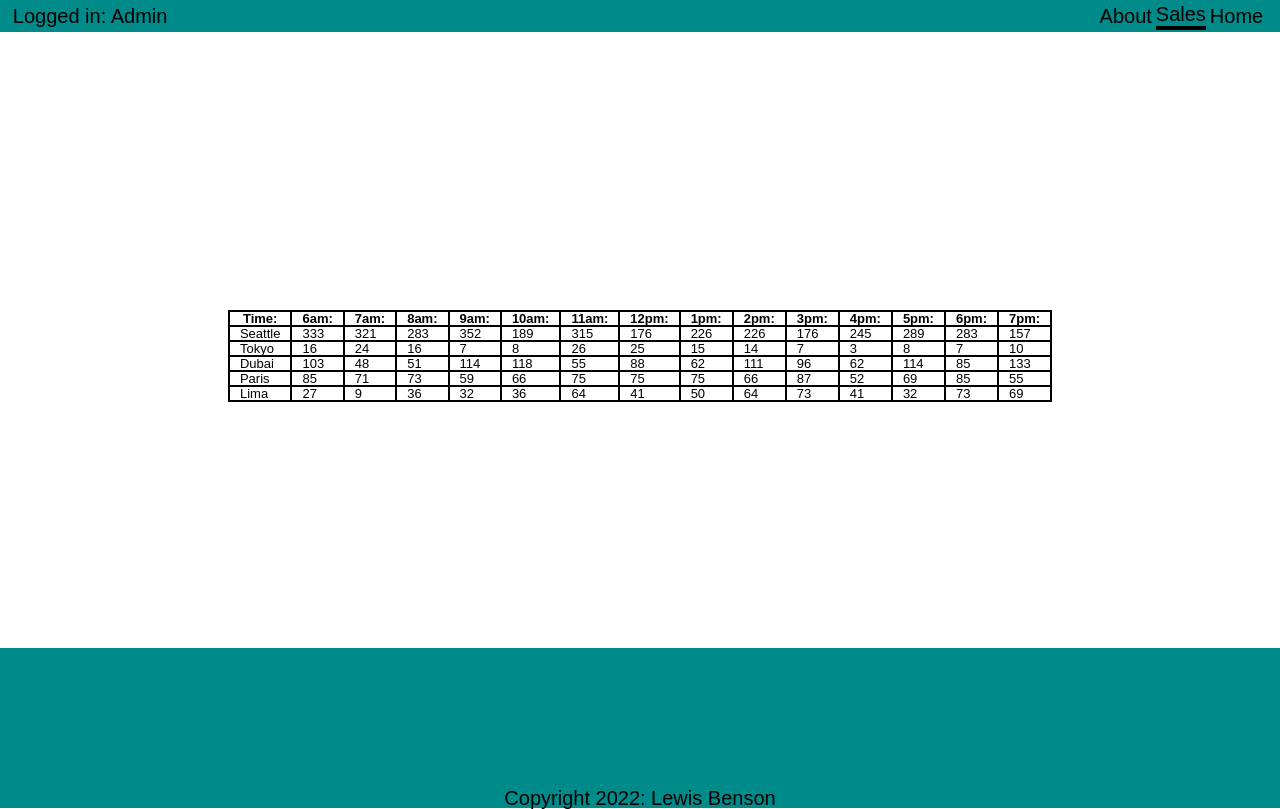
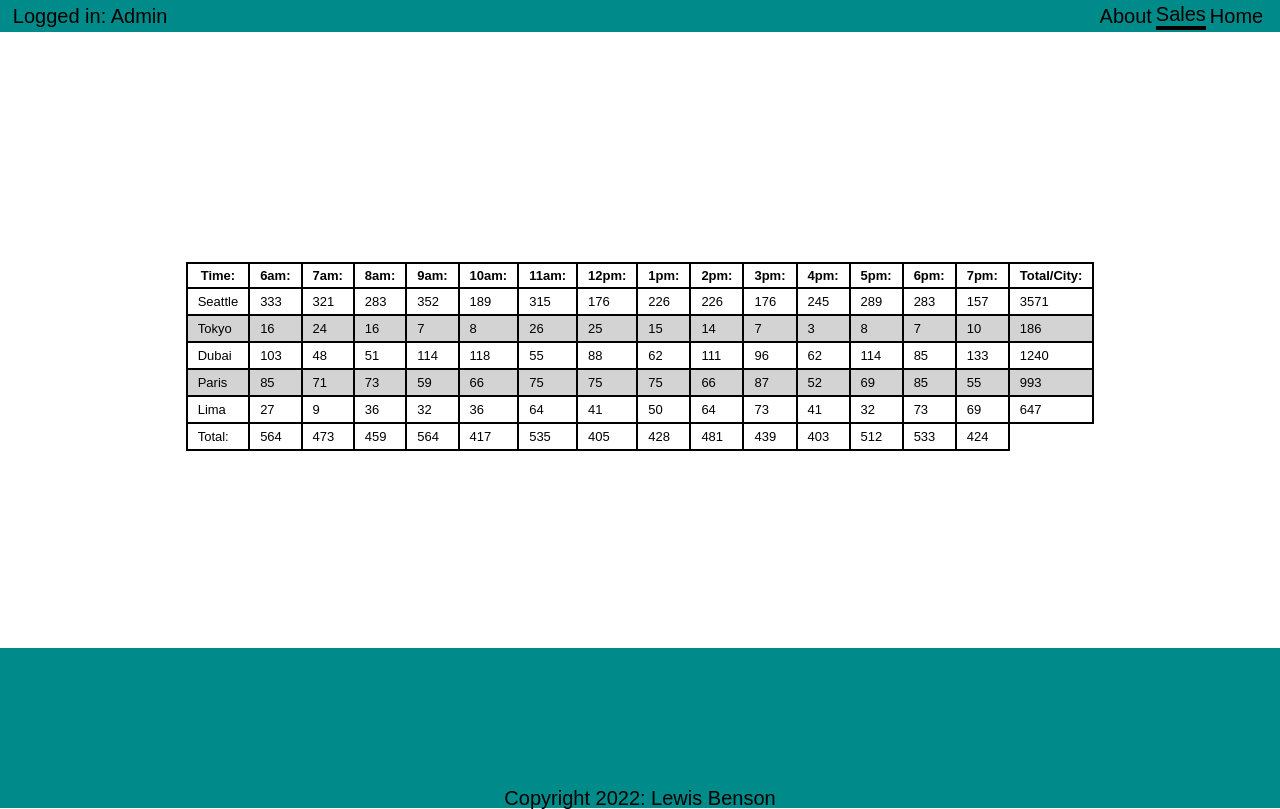
Before and after one commit to 201-301-code-fellows/cookie-stand, a plain HTML site: page sales.html in a window 1280 px wide. Drawn offline with Linux system fonts and the light colour scheme.

Commit message:
add totals to footer and for each city

```diff
--- a/css/style.css
+++ b/css/style.css
@@ -52,8 +52,6 @@ main {
   height: 41vh;
 }
 
-
-
 .navbar {
   display: flex;
   flex-direction: row;
@@ -105,16 +103,20 @@ footer > p {
   font-size: 2rem;
 }
 
-th{
-  padding: 0 1rem 0 1rem;
+th {
+  padding: 0.5rem 1rem 0.5rem 1rem;
   border: solid black 2px;
   font-size: 1.3rem;
   font-weight: 700;
 }
 
-td{
-  padding: 0 1rem 0 1rem;
+td {
+  padding: 0.6rem 1rem 0.6rem 1rem;
   border: solid black 2px;
   font-size: 1.3rem;
   font-weight: 400;
 }
+
+tr:nth-last-of-type(even) {
+  background-color: lightgrey;
+}
--- a/js/app.js
+++ b/js/app.js
@@ -16,7 +16,9 @@ const timeOpenArray = [
   '5pm:',
   '6pm:',
   '7pm:',
+  'Total/City:',
 ];
+
 /* Arguments to be used when invocating City constructor */
 const cityArgs = [
   ['Seattle', 23, 65, 6.3],
@@ -27,7 +29,7 @@ const cityArgs = [
 ];
 
 /* Select the table element from HTML to build the table on */
-const table = document.querySelector('table');
+let table = document.querySelector('table');
 
 /* Utility Functions */
 // Used MDN for template
@@ -50,10 +52,11 @@ function City(cityName, minCust, maxCust, avgSales) {
 }
 
 City.prototype.custPerHour = function () {
-  for (let i = 0; i < timeOpenArray.length - 1; i++) {
+  for (let i = 0; i < timeOpenArray.length - 2; i++) {
     const num = Math.floor(this.avgSales * randInt(this.minCust, this.maxCust));
     this.totalSales += num;
     this.results.push(num);
+    totalArray[i] += num;
   }
 };
 
@@ -67,6 +70,9 @@ City.prototype.render = function () {
     tableData.innerText = data;
     tableRow.appendChild(tableData);
   }
+  tableData = document.createElement('td');
+  tableData.innerText = this.totalSales;
+  tableRow.appendChild(tableData);
 };
 
 /* Generate new City objects that contain the data in cityArgs array */
@@ -81,12 +87,26 @@ function createHeading() {
     table.appendChild(tableHead);
   }
 }
+const totalArray = [];
+for (let i = 0; i < timeOpenArray.length - 2; i++) {
+  totalArray.push(0);
+}
 
 function buildThePage() {
   createHeading();
+
   for (let city of locations) {
     city.custPerHour();
     city.render();
+    // totalsForRender.push(city.totalSales);
+  }
+  const tfoot = document.createElement('tfoot');
+  table.appendChild(tfoot);
+  totalArray.unshift('Total:');
+  for (let totals of totalArray) {
+    const td = document.createElement('td');
+    td.innerText = totals;
+    tfoot.appendChild(td);
   }
 }
 buildThePage();
```
